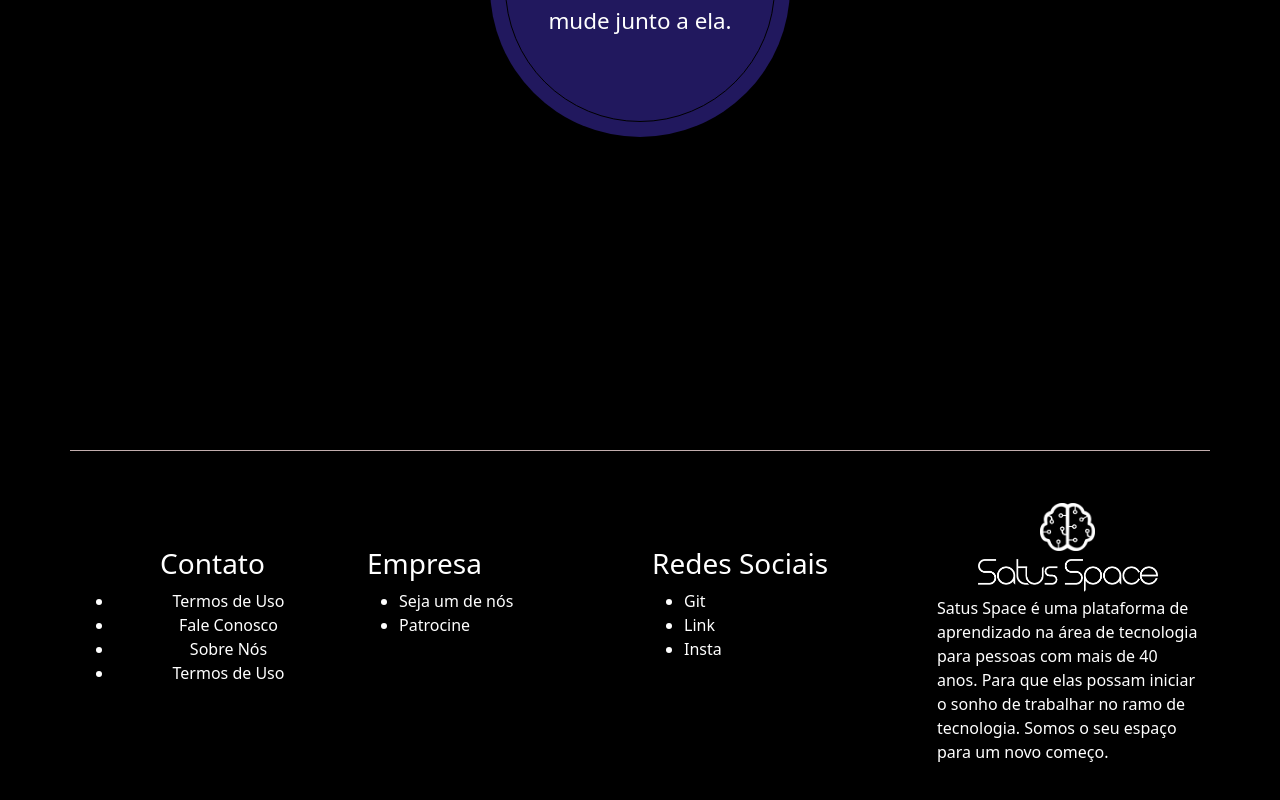
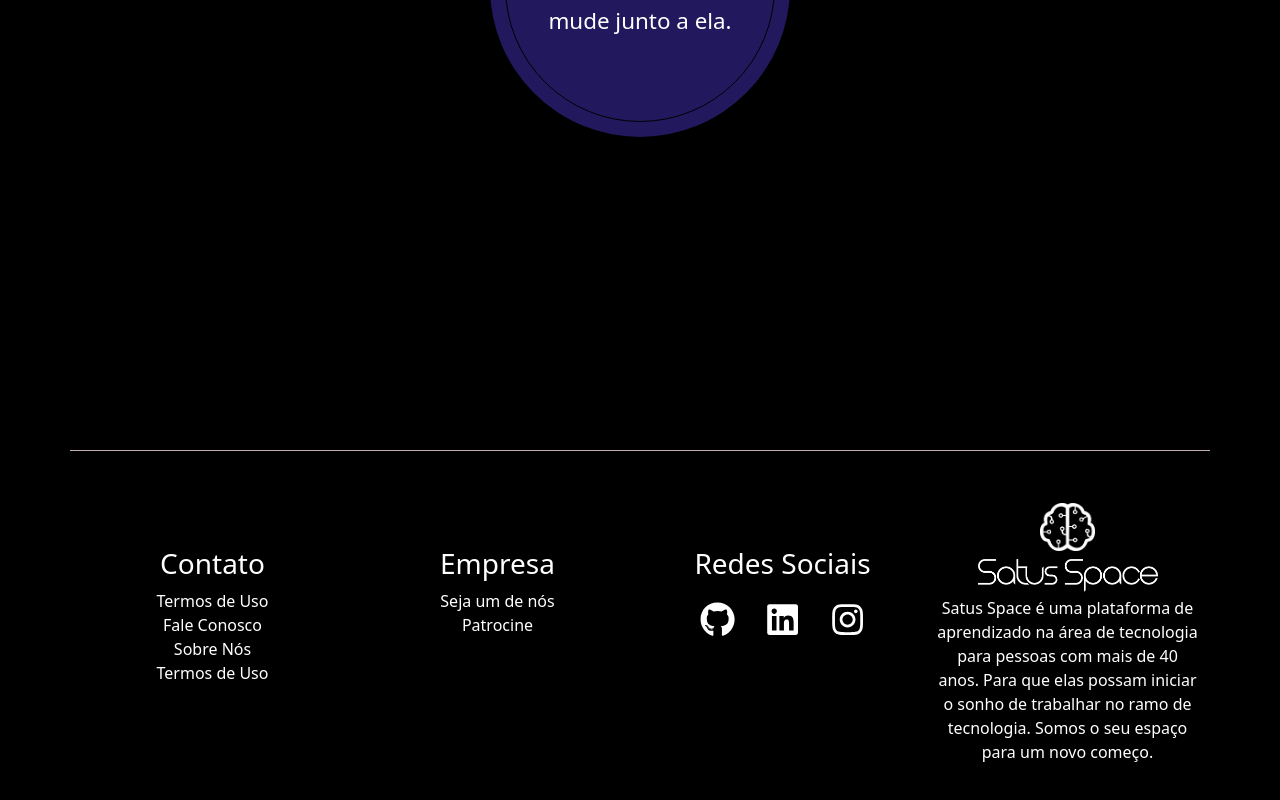
Before and after one commit to camily-cs/Satus-Space, a React (Create React App) app: page / in a window 1280 px wide. Shown: the part 1150-1950 px from the top of the page. Built offline with nearby package versions, Linux system fonts and the light colour scheme.

Commit message:
Termina o footer, instala react-icon

```diff
--- a/package.json
+++ b/package.json
@@ -9,6 +9,7 @@
     "image-react": "^0.0.1",
     "react": "^18.1.0",
     "react-dom": "^18.1.0",
+    "react-icons": "^4.3.1",
     "react-scripts": "5.0.1",
     "web-vitals": "^2.1.4"
   },
--- a/src/components/footer/Footer.css
+++ b/src/components/footer/Footer.css
@@ -18,3 +18,23 @@ footer{
     border-top: 1px solid rgb(194, 174, 174);
 
 }
+
+.ul-footer{
+    padding: 0px;
+}
+
+.ul-footer li{
+    list-style: none;
+
+}
+
+.ul-footer-icons{
+    padding: 0px;
+}
+
+.ul-footer-icons li{
+    list-style: none;
+    display: inline;
+    padding: 0px 15px;
+    font-size: 2.2em;
+}
--- a/src/components/footer/Footer.jsx
+++ b/src/components/footer/Footer.jsx
@@ -4,14 +4,18 @@ import './Footer.css'
 import logo from "../image/logo.png"
 import fonteBranco from "../image/fonteBranco.png"
 
+import { FaGithub } from 'react-icons/fa'
+import { FaLinkedin } from 'react-icons/fa'
+import { FaInstagram } from 'react-icons/fa'
+
 function Footer(){
     return(
         <footer className="container line">
             <div className="row py-5 text-white">
 
-                <div className="col-3 text-center my-5">
+                <div className="col-lg-3 col-sm-6 col-12 my-lg-5 my-1 text-center">
                     <h3>Contato</h3>
-                    <ul>
+                    <ul className="ul-footer">
                         <li>Termos de Uso</li>
                         <li>Fale Conosco</li>
                         <li>Sobre Nós</li>
@@ -19,28 +23,28 @@ function Footer(){
                     </ul>
                 </div>
 
-                <div className="col-3 my-5">
+                <div className="col-lg-3 col-sm-6 col-12 my-lg-5 my-1 text-center">
                     <h3>Empresa</h3>
-                    <ul>
+                    <ul className="ul-footer">
                         <li>Seja um de nós</li>
                         <li>Patrocine</li>
                     </ul>
                 </div>
 
-                <div className="col-3 my-5">
+                <div className="col-lg-3 col-sm-6 col-12 my-lg-5 my-1 text-center">
                     <h3>Redes Sociais</h3>
-                    <ul>
-                        <li>Git</li>
-                        <li>Link</li>
-                        <li>Insta</li>
+                    <ul className="ul-footer-icons">
+                        <li><FaGithub/></li>
+                        <li><FaLinkedin/></li>
+                        <li><FaInstagram/></li>
                     </ul>
                 </div>
 
-                <div className="col-3">
+                <div className="col-3 col-lg-3 col-sm-6 col-12">
 
                     <img src={logo} className='logo-img-footer d-block py-1 mx-auto' alt="Logo" />
                     <img src={fonteBranco} className='fonte-img-footer d-block py-1 mx-auto' alt="Logo" />
-                    <p>Satus Space é uma plataforma de aprendizado na área de tecnologia para pessoas com mais de 40 anos. Para que elas possam iniciar o sonho de trabalhar no ramo de tecnologia. Somos o seu espaço para um novo começo.</p>
+                    <p className="text-center">Satus Space é uma plataforma de aprendizado na área de tecnologia para pessoas com mais de 40 anos. Para que elas possam iniciar o sonho de trabalhar no ramo de tecnologia. Somos o seu espaço para um novo começo.</p>
                 </div>
 
             </div>
```
Also changed, not shown: 1 other file (tests, documents, lock files or other folders).
